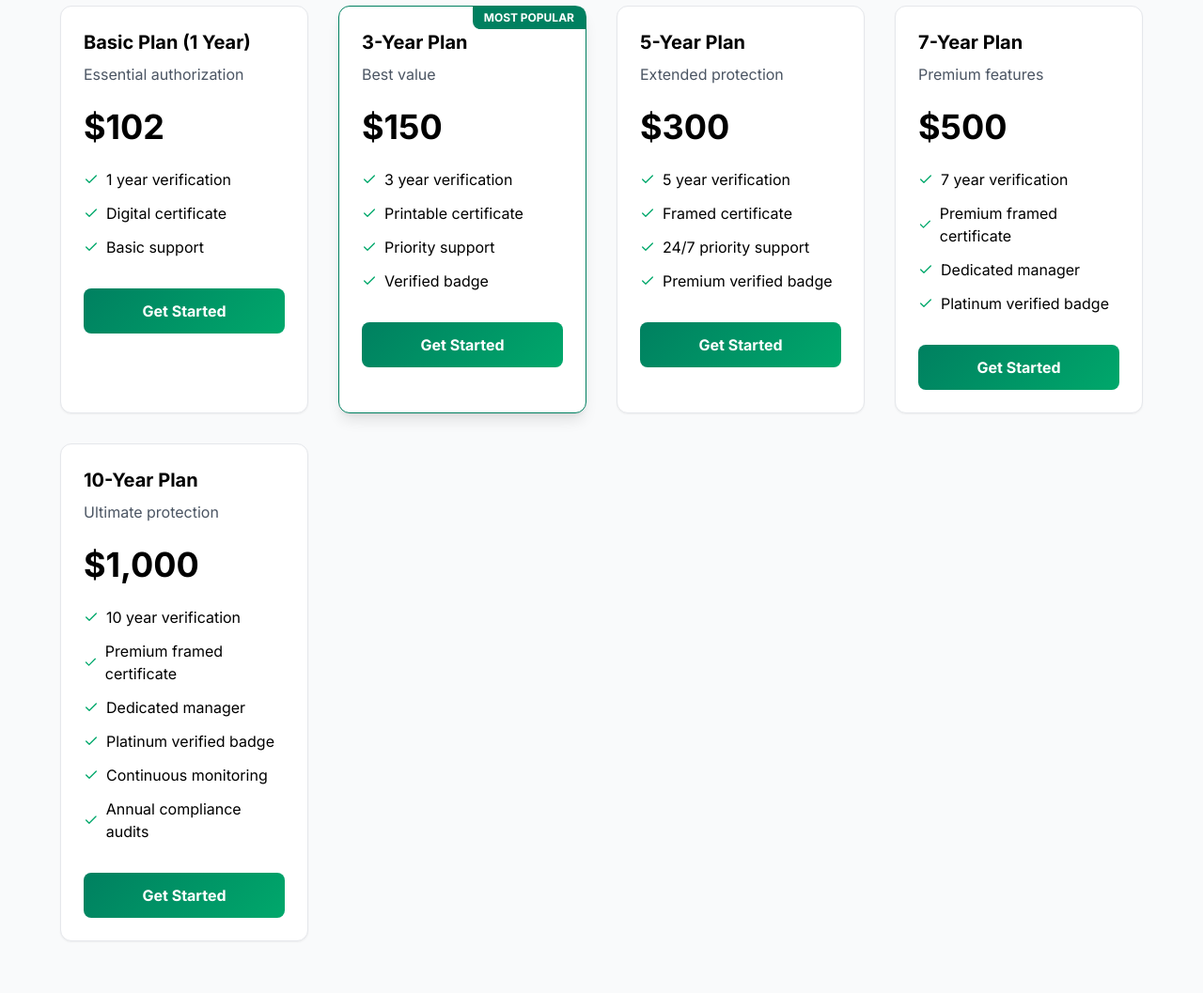
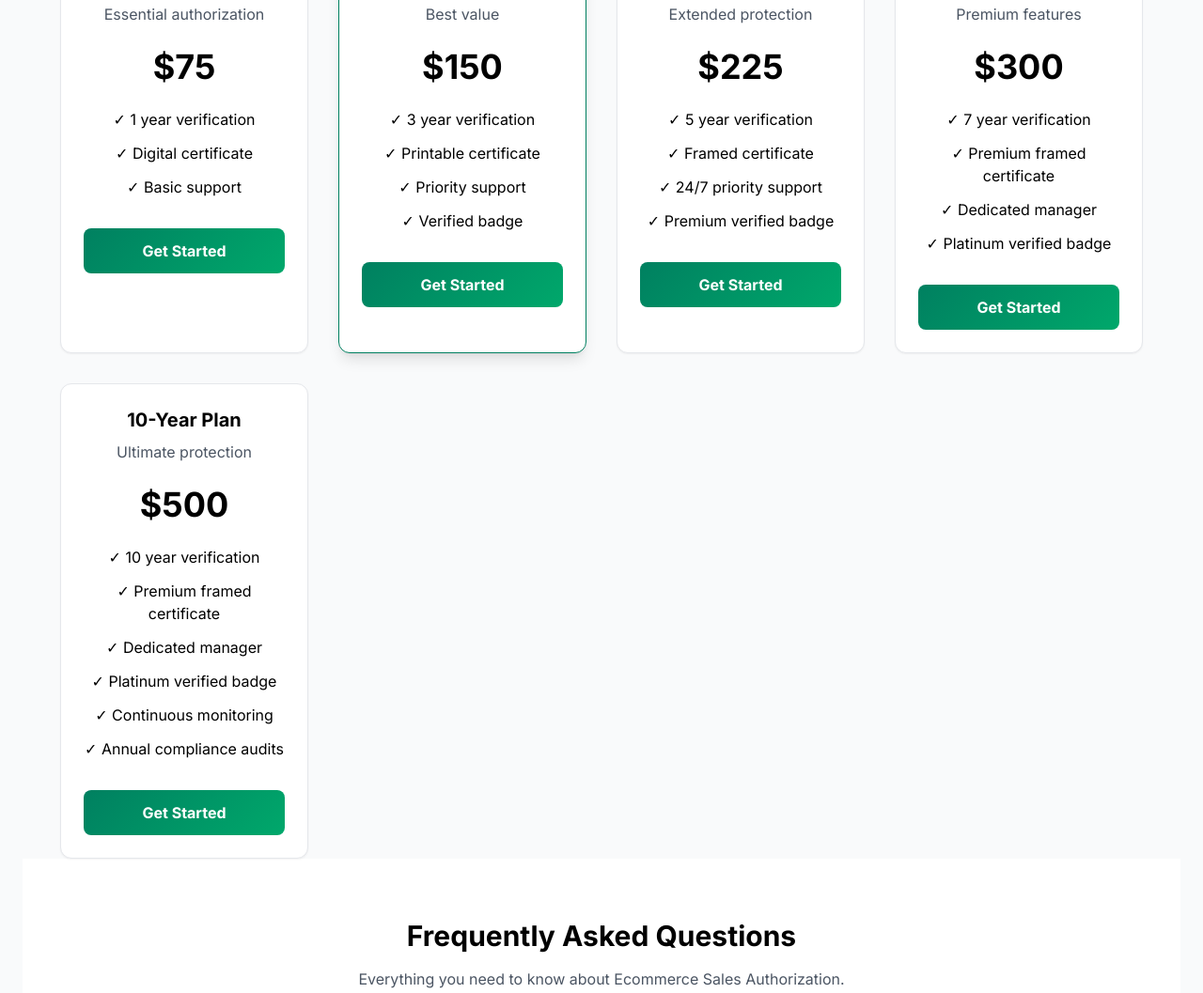
Before and after one commit to michaelkfromshopify-sudo/Ecomsalesauthorizationpermit., a plain HTML site: page index.html in a window 1280 px wide. Shown: the part 2207-3264 px from the top of the page at 94% size. Drawn offline with nearby package versions, Linux system fonts and the light colour scheme.

Commit message:
Update index.html

```diff
--- a/index.html
+++ b/index.html
@@ -174,34 +174,36 @@
     <section id="pricing" class="py-16 bg-gray-50">
         <div class="container mx-auto px-6">
             <div class="text-center mb-16">
+
+<section id="authorization-plans">
+    <div class="text-center">
         <h2 class="text-3xl font-bold mb-4">Ecommerce Authorization Plans</h2>
-                <p class="text-gray-600 max-w-2xl mx-auto">Select the authorization period that works best for your business.</p>
+        <p class="text-gray-600 max-w-2xl mx-auto">
+            Select the authorization period that works best for your business.
+        </p>
     </div>
+
     <div class="grid grid-cols-1 sm:grid-cols-2 lg:grid-cols-4 gap-8 max-w-6xl mx-auto">
+
+        <!-- BASIC PLAN -->
         <div class="bg-white p-6 rounded-xl shadow-sm hover:shadow-md transition border border-gray-200">
             <h3 class="text-xl font-bold mb-2">Basic Plan (1 Year)</h3>
             <p class="text-gray-600 mb-6">Essential authorization</p>
             <div class="mb-6">
-                                    <span class="text-4xl font-bold">$102</span>
+                <span class="text-4xl font-bold">$75</span>
             </div>
             <ul class="space-y-3 mb-8">
-                        <li class="flex items-center">
-                            <i data-feather="check" class="w-4 h-4 text-[#00A86B] mr-2"></i>
-                            <span>1 year verification</span>
-                        </li>
-                        <li class="flex items-center">
-                            <i data-feather="check" class="w-4 h-4 text-[#00A86B] mr-2"></i>
-                            <span>Digital certificate</span>
-                        </li>
-                        <li class="flex items-center">
-                            <i data-feather="check" class="w-4 h-4 text-[#00A86B] mr-2"></i>
-                            <span>Basic support</span>
-                        </li>
+                <li>✓ 1 year verification</li>
+                <li>✓ Digital certificate</li>
+                <li>✓ Basic support</li>
             </ul>
-                                <button onclick="openPlanForm('Basic Plan (1 Year)', '$102')" class="w-full shopify-gradient text-white px-6 py-3 rounded-lg font-bold hover:opacity-90 transition">
+            <button onclick="openPlanForm('Basic Plan (1 Year)', '$75', 'https://whop.com/checkout/plan_zol7I2bkORPFE')"
+                class="w-full shopify-gradient text-white px-6 py-3 rounded-lg font-bold hover:opacity-90 transition">
                 Get Started
             </button>
         </div>
+
+        <!-- 3-YEAR PLAN -->
         <div class="bg-white p-6 rounded-xl shadow-lg glow-card border border-[#008060] relative">
             <div class="absolute top-0 right-0 bg-[#008060] text-white text-xs font-bold px-3 py-1 rounded-bl-lg rounded-tr-lg">
                 MOST POPULAR
@@ -212,122 +214,79 @@ Get Started
                 <span class="text-4xl font-bold">$150</span>
             </div>
             <ul class="space-y-3 mb-8">
-                        <li class="flex items-center">
-                            <i data-feather="check" class="w-4 h-4 text-[#00A86B] mr-2"></i>
-                            <span>3 year verification</span>
-                        </li>
-                        <li class="flex items-center">
-                            <i data-feather="check" class="w-4 h-4 text-[#00A86B] mr-2"></i>
-                            <span>Printable certificate</span>
-                        </li>
-                        <li class="flex items-center">
-                            <i data-feather="check" class="w-4 h-4 text-[#00A86B] mr-2"></i>
-                            <span>Priority support</span>
-                        </li>
-                        <li class="flex items-center">
-                            <i data-feather="check" class="w-4 h-4 text-[#00A86B] mr-2"></i>
-                            <span>Verified badge</span>
-                        </li>
+                <li>✓ 3 year verification</li>
+                <li>✓ Printable certificate</li>
+                <li>✓ Priority support</li>
+                <li>✓ Verified badge</li>
             </ul>
-                                <button onclick="openPlanForm('3-Year Plan', '$150')" class="w-full shopify-gradient text-white px-6 py-3 rounded-lg font-bold hover:opacity-90 transition">
+            <button onclick="openPlanForm('3-Year Plan', '$150', 'https://whop.com/checkout/plan_KMRNFLQhWNZlU')"
+                class="w-full shopify-gradient text-white px-6 py-3 rounded-lg font-bold hover:opacity-90 transition">
                 Get Started
             </button>
         </div>
+
+        <!-- 5-YEAR PLAN -->
         <div class="bg-white p-6 rounded-xl shadow-sm hover:shadow-md transition border border-gray-200">
             <h3 class="text-xl font-bold mb-2">5-Year Plan</h3>
             <p class="text-gray-600 mb-6">Extended protection</p>
             <div class="mb-6">
-                        <span class="text-4xl font-bold">$300</span>
+                <span class="text-4xl font-bold">$225</span>
             </div>
             <ul class="space-y-3 mb-8">
-                        <li class="flex items-center">
-                            <i data-feather="check" class="w-4 h-4 text-[#00A86B] mr-2"></i>
-                            <span>5 year verification</span>
-                        </li>
-                        <li class="flex items-center">
-                            <i data-feather="check" class="w-4 h-4 text-[#00A86B] mr-2"></i>
-                            <span>Framed certificate</span>
-                        </li>
-                        <li class="flex items-center">
-                            <i data-feather="check" class="w-4 h-4 text-[#00A86B] mr-2"></i>
-                            <span>24/7 priority support</span>
-                        </li>
-                        <li class="flex items-center">
-                            <i data-feather="check" class="w-4 h-4 text-[#00A86B] mr-2"></i>
-                            <span>Premium verified badge</span>
-                        </li>
+                <li>✓ 5 year verification</li>
+                <li>✓ Framed certificate</li>
+                <li>✓ 24/7 priority support</li>
+                <li>✓ Premium verified badge</li>
             </ul>
-                                <button onclick="openPlanForm('5-Year Plan', '$300')" class="w-full shopify-gradient text-white px-6 py-3 rounded-lg font-bold hover:opacity-90 transition">
+            <button onclick="openPlanForm('5-Year Plan', '$225', 'https://whop.com/checkout/plan_unGfOSmECfHcV')"
+                class="w-full shopify-gradient text-white px-6 py-3 rounded-lg font-bold hover:opacity-90 transition">
                 Get Started
             </button>
         </div>
+
+        <!-- 7-YEAR PLAN -->
         <div class="bg-white p-6 rounded-xl shadow-sm hover:shadow-md transition border border-gray-200">
             <h3 class="text-xl font-bold mb-2">7-Year Plan</h3>
             <p class="text-gray-600 mb-6">Premium features</p>
             <div class="mb-6">
-                        <span class="text-4xl font-bold">$500</span>
+                <span class="text-4xl font-bold">$300</span>
             </div>
             <ul class="space-y-3 mb-8">
-                        <li class="flex items-center">
-                            <i data-feather="check" class="w-4 h-4 text-[#00A86B] mr-2"></i>
-                            <span>7 year verification</span>
-                        </li>
-                        <li class="flex items-center">
-                            <i data-feather="check" class="w-4 h-4 text-[#00A86B] mr-2"></i>
-                            <span>Premium framed certificate</span>
-                        </li>
-                        <li class="flex items-center">
-                            <i data-feather="check" class="w-4 h-4 text-[#00A86B] mr-2"></i>
-                            <span>Dedicated manager</span>
-                        </li>
-                        <li class="flex items-center">
-                            <i data-feather="check" class="w-4 h-4 text-[#00A86B] mr-2"></i>
-                            <span>Platinum verified badge</span>
-                        </li>
+                <li>✓ 7 year verification</li>
+                <li>✓ Premium framed certificate</li>
+                <li>✓ Dedicated manager</li>
+                <li>✓ Platinum verified badge</li>
             </ul>
-                                <button onclick="openPlanForm('7-Year Plan', '$500')" class="w-full shopify-gradient text-white px-6 py-3 rounded-lg font-bold hover:opacity-90 transition">
+            <button onclick="openPlanForm('7-Year Plan', '$300', 'https://whop.com/checkout/plan_1xJDxQb2AAuYZ')"
+                class="w-full shopify-gradient text-white px-6 py-3 rounded-lg font-bold hover:opacity-90 transition">
                 Get Started
             </button>
         </div>
+
+        <!-- 10-YEAR PLAN -->
         <div class="bg-white p-6 rounded-xl shadow-sm hover:shadow-md transition border border-gray-200">
             <h3 class="text-xl font-bold mb-2">10-Year Plan</h3>
             <p class="text-gray-600 mb-6">Ultimate protection</p>
             <div class="mb-6">
-                        <span class="text-4xl font-bold">$1,000</span>
+                <span class="text-4xl font-bold">$500</span>
             </div>
             <ul class="space-y-3 mb-8">
-                        <li class="flex items-center">
-                            <i data-feather="check" class="w-4 h-4 text-[#00A86B] mr-2"></i>
-                            <span>10 year verification</span>
-                        </li>
-                        <li class="flex items-center">
-                            <i data-feather="check" class="w-4 h-4 text-[#00A86B] mr-2"></i>
-                            <span>Premium framed certificate</span>
-                        </li>
-                        <li class="flex items-center">
-                            <i data-feather="check" class="w-4 h-4 text-[#00A86B] mr-2"></i>
-                            <span>Dedicated manager</span>
-                        </li>
-                        <li class="flex items-center">
-                            <i data-feather="check" class="w-4 h-4 text-[#00A86B] mr-2"></i>
-                            <span>Platinum verified badge</span>
-                        </li>
-                        <li class="flex items-center">
-                            <i data-feather="check" class="w-4 h-4 text-[#00A86B] mr-2"></i>
-                            <span>Continuous monitoring</span>
-                        </li>
-                        <li class="flex items-center">
-                            <i data-feather="check" class="w-4 h-4 text-[#00A86B] mr-2"></i>
-                            <span>Annual compliance audits</span>
-                        </li>
+                <li>✓ 10 year verification</li>
+                <li>✓ Premium framed certificate</li>
+                <li>✓ Dedicated manager</li>
+                <li>✓ Platinum verified badge</li>
+                <li>✓ Continuous monitoring</li>
+                <li>✓ Annual compliance audits</li>
             </ul>
-                                <button onclick="openPlanForm('10-Year Plan', '$1,000')" class="w-full shopify-gradient text-white px-6 py-3 rounded-lg font-bold hover:opacity-90 transition">
+            <button onclick="openPlanForm('10-Year Plan', '$500', 'https://whop.com/checkout/plan_fyNkW77TT0EUT')"
+                class="w-full shopify-gradient text-white px-6 py-3 rounded-lg font-bold hover:opacity-90 transition">
                 Get Started
             </button>
         </div>
-</div>
+
     </div>
 </section>
+
 
     <!-- FAQ Section -->
     <section id="faq" class="py-16 bg-white">
@@ -383,7 +342,7 @@ Get Started
             <h2 class="text-3xl font-bold mb-6">Ready to authorize your Shopify store?</h2>
             <p class="text-lg mb-8 max-w-2xl mx-auto">Join thousands of Shopify merchants with verified Ecommerce Sales Authorization.</p>
 <div class="flex flex-col sm:flex-row justify-center space-y-3 sm:space-y-0 sm:space-x-4">
-                <button onclick="openPlanForm('CTA Button')" class="bg-white text-[#008060] px-8 py-4 rounded-lg font-bold hover:bg-opacity-90 transition">
+                <button type="button" onclick="document.getElementById('pricing').scrollIntoView({ behavior: 'smooth' })" class="bg-white text-[#008060] px-8 py-4 rounded-lg font-bold hover:bg-opacity-90 transition">
                     Apply Now <i data-feather="arrow-right" class="w-5 h-5 inline ml-1"></i>
                 </button>
                 <button class="border border-white text-white px-8 py-4 rounded-lg font-medium hover:bg-white hover:bg-opacity-10 transition">
@@ -498,7 +457,7 @@ Get Started
                         </div>
 <div class="bg-gray-50 px-4 py-3 sm:px-6 sm:flex sm:flex-row-reverse">
                                         <button type="submit" class="w-full inline-flex justify-center rounded-md border border-transparent shadow-sm px-4 py-2 shopify-gradient text-base font-medium text-white hover:opacity-90 focus:outline-none focus:ring-2 focus:ring-offset-2 focus:ring-[#008060] sm:ml-3 sm:w-auto sm:text-sm">
-                                            Submit Application <i data-feather="arrow-right" class="w-4 h-4 ml-1"></i>
+                                            Proceed with payment <i data-feather="arrow-right" class="w-4 h-4 ml-1"></i>
                                         </button>
                                         <button type="button" onclick="closePlanForm()" class="mt-3 w-full inline-flex justify-center rounded-md border border-gray-300 shadow-sm px-4 py-2 bg-white text-base font-medium text-gray-700 hover:bg-gray-50 focus:outline-none focus:ring-2 focus:ring-offset-2 focus:ring-[#008060] sm:mt-0 sm:ml-3 sm:w-auto sm:text-sm">
                                             Cancel <i data-feather="x" class="w-4 h-4 ml-1"></i>
@@ -532,6 +491,10 @@ Get Started
             feather.replace();
 
             try {
+                if (!selectedPlanCheckoutUrl) {
+                    throw new Error('Please select an authorization plan before submitting your application.');
+                }
+
                 // Submit form to Formspree
                 const response = await fetch(planForm.action, {
                     method: 'POST',
@@ -542,10 +505,12 @@ Get Started
                 });
 
                 if (response.ok) {
+                    formSuccess.textContent = 'Application received. Redirecting you to checkout...';
                     formSuccess.classList.remove('hidden');
                     formError.classList.add('hidden');
-                    planForm.reset();
-                    setTimeout(closePlanForm, 3000);
+
+                    // Redirect only after Formspree confirms successful submission.
+                    window.location.assign(selectedPlanCheckoutUrl);
                 } else {
                     throw new Error('Form submission failed');
                 }
@@ -560,11 +525,18 @@ Get Started
                 feather.replace();
             }
         });
-        function openPlanForm(planName, planPrice) {
+        // Stores the checkout URL for the plan selected by the customer.
+        let selectedPlanCheckoutUrl = '';
+
+        function openPlanForm(planName, planPrice, checkoutUrl) {
+            selectedPlanCheckoutUrl = checkoutUrl || '';
+
             document.getElementById('selectedPlan').value = planName;
             document.getElementById('selectedPrice').value = planPrice;
             document.getElementById('planModal').classList.remove('hidden');
             document.body.style.overflow = 'hidden';
+            formError.classList.add('hidden');
+            formSuccess.classList.add('hidden');
             feather.replace();
         }
 
@@ -574,6 +546,7 @@ document.getElementById('planModal').classList.remove('hidden');
             formSuccess.classList.add('hidden');
             formError.classList.add('hidden');
             planForm.reset();
+            selectedPlanCheckoutUrl = '';
         }
 
         // Close modal when clicking outside
```
Lines whose indentation alone changed are shown as unchanged.
